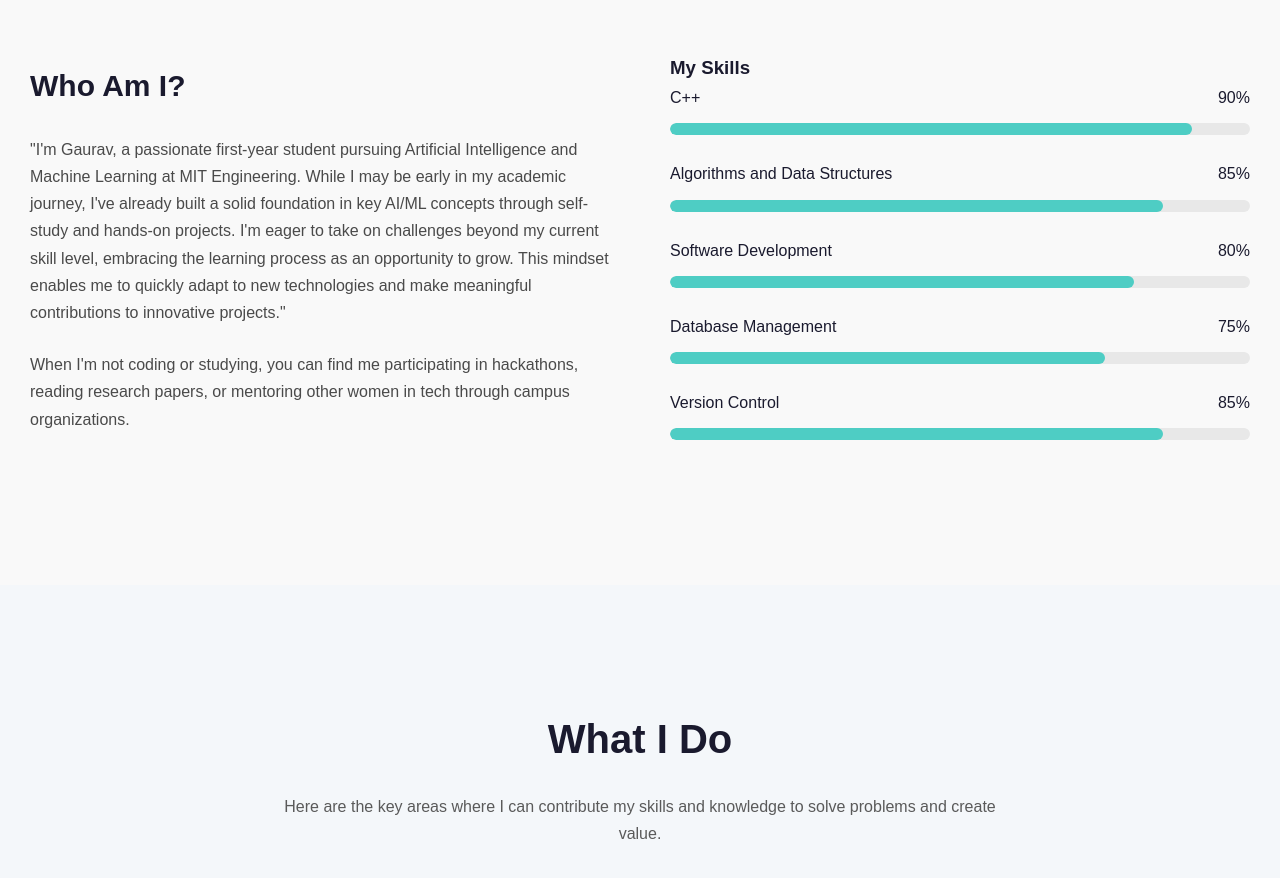
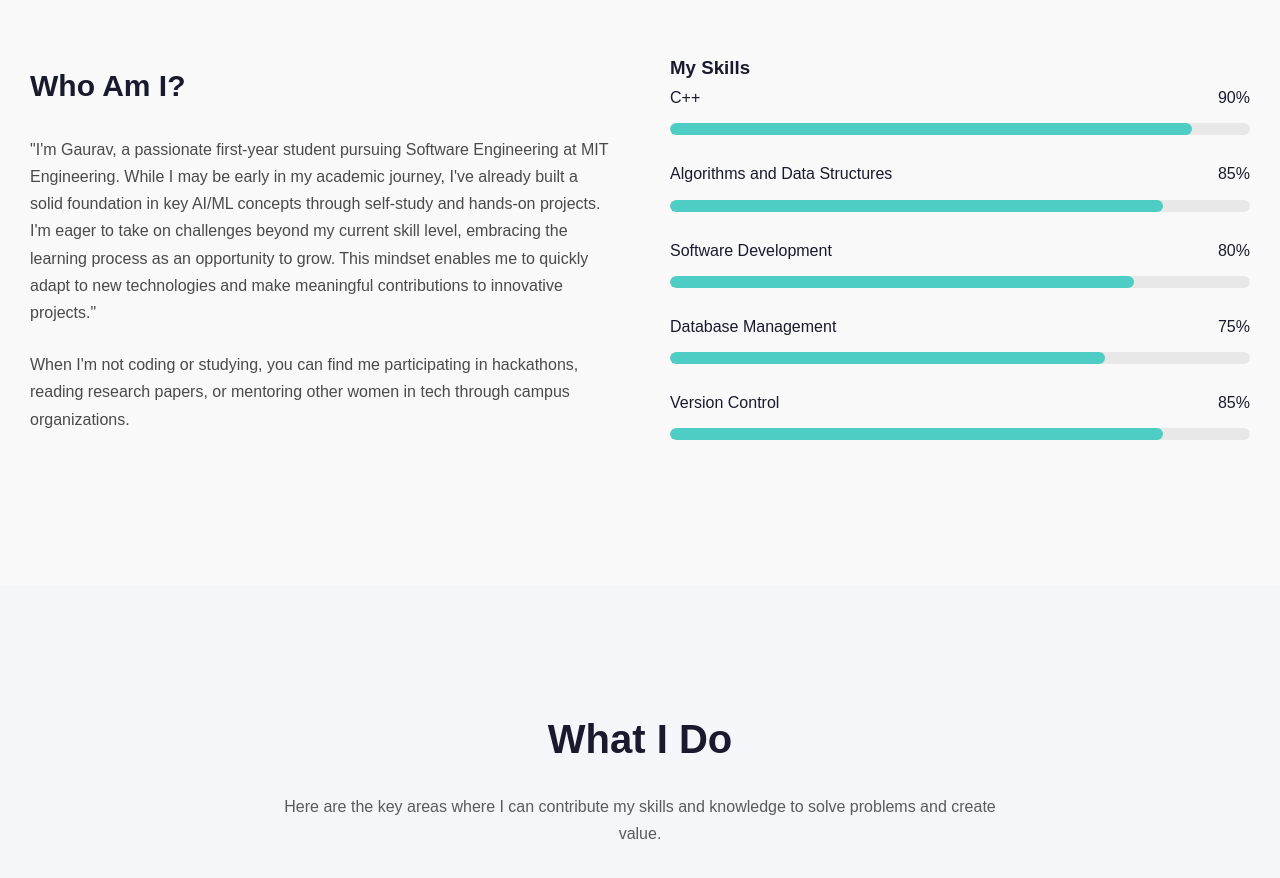
Before and after one commit to Daynamic1/Gaurav-s-Portfolio, a plain HTML site: page index.html in a window 1280 px wide. Shown: the part 1080-1958 px from the top of the page. Drawn offline with Linux system fonts and the light colour scheme.

Commit message:
Update index.html

```diff
--- a/index.html
+++ b/index.html
@@ -640,7 +640,7 @@
             <div class="about-content">
                 <div class="about-text">
                     <h3>Who Am I?</h3>
-                    <p>"I'm Gaurav, a passionate first-year student pursuing Artificial Intelligence and Machine Learning at MIT Engineering. While I may be early in my academic journey, I've already built a solid foundation in key AI/ML concepts through self-study and hands-on projects. I'm eager to take on challenges beyond my current skill level, embracing the learning process as an opportunity to grow. This mindset enables me to quickly adapt to new technologies and make meaningful contributions to innovative projects."</p>
+                    <p>"I'm Gaurav, a passionate first-year student pursuing Software Engineering at MIT Engineering. While I may be early in my academic journey, I've already built a solid foundation in key AI/ML concepts through self-study and hands-on projects. I'm eager to take on challenges beyond my current skill level, embracing the learning process as an opportunity to grow. This mindset enables me to quickly adapt to new technologies and make meaningful contributions to innovative projects."</p>
                     <p>When I'm not coding or studying, you can find me participating in hackathons, reading research papers, or mentoring other women in tech through campus organizations.</p>
                 </div>
                 <div class="about-skills">
```
